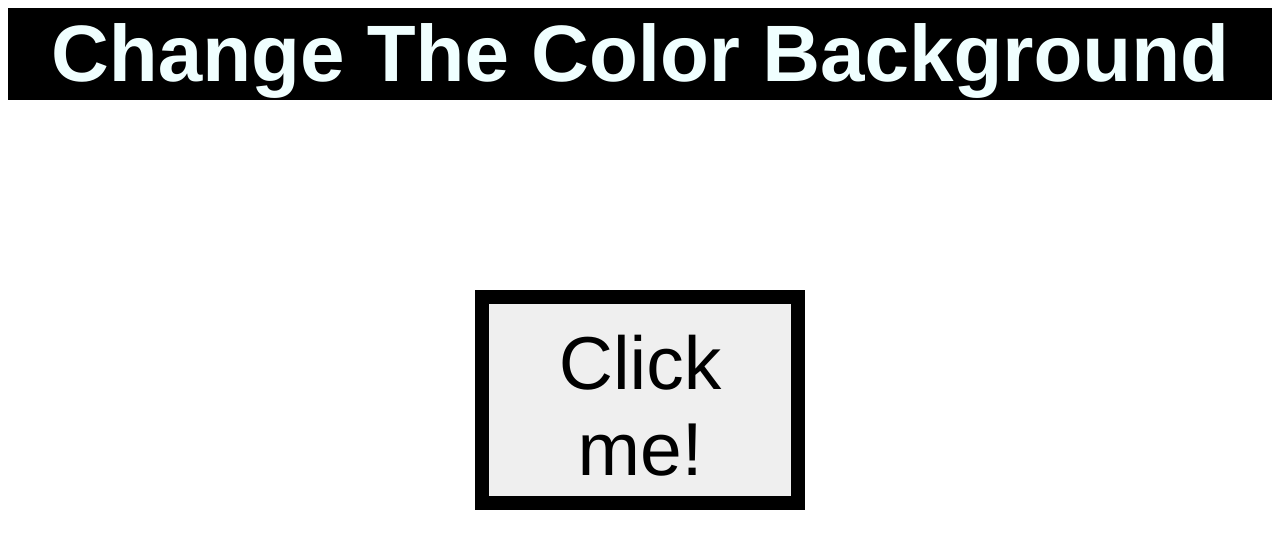
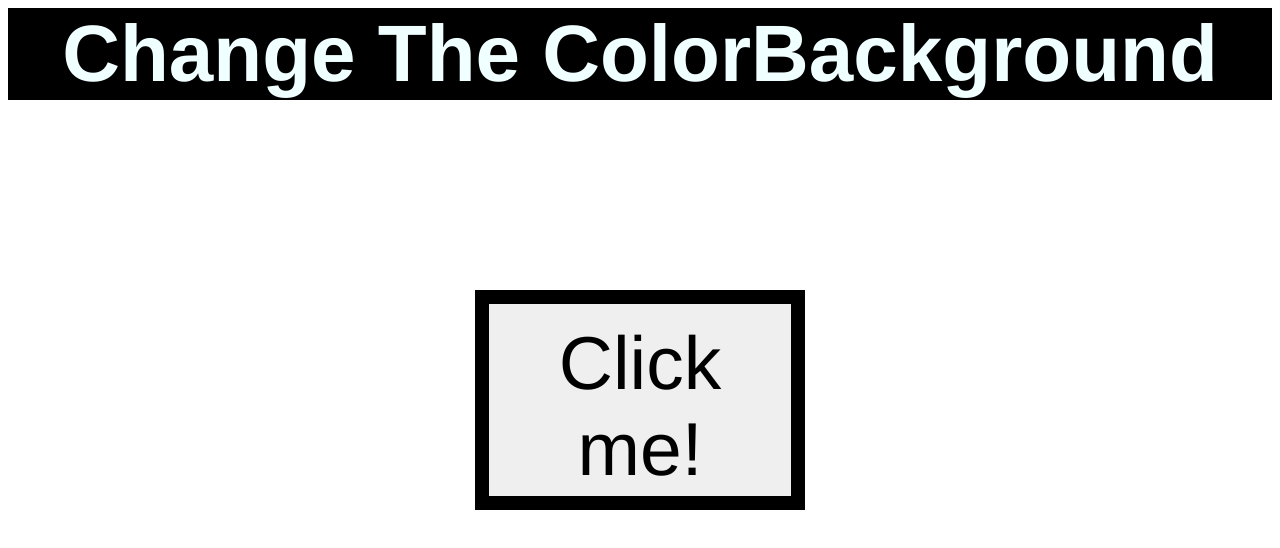
Before and after one commit to AaronV-github/ChangingBackgroundColor, a plain HTML site: page index.html in a window 1280 px wide. Drawn offline with Linux system fonts and the light colour scheme.

Commit message:
Update index.html

```diff
--- a/index.html
+++ b/index.html
@@ -10,12 +10,11 @@
 </head>
 <body>
     <header>
-    <h1>Change The Color Background</h1>
+    <h1>Change The ColorBackground</h1>
     </header>
     <div class="color-button">
         <button>Click me!</button>
     </div>
-    </div>
     <script src="./script.js"></script>
 </body>
 </html>
```
